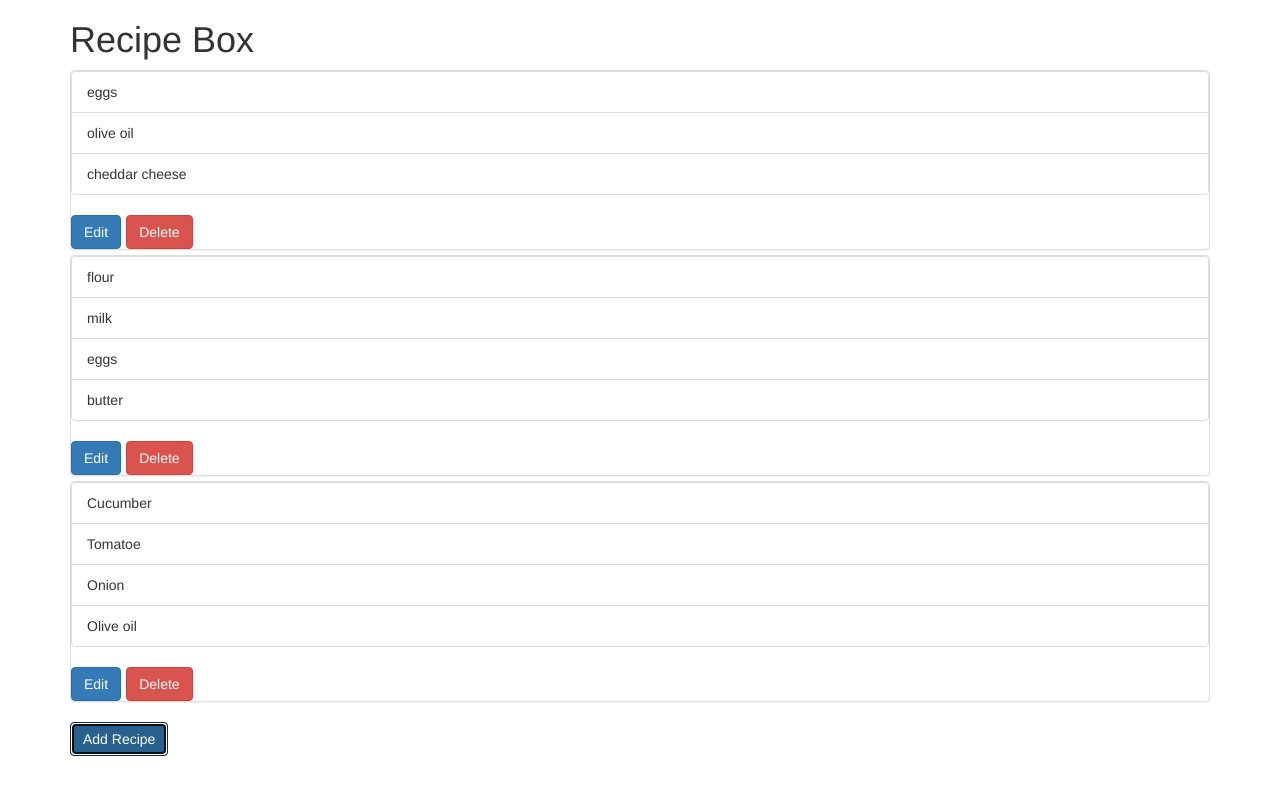
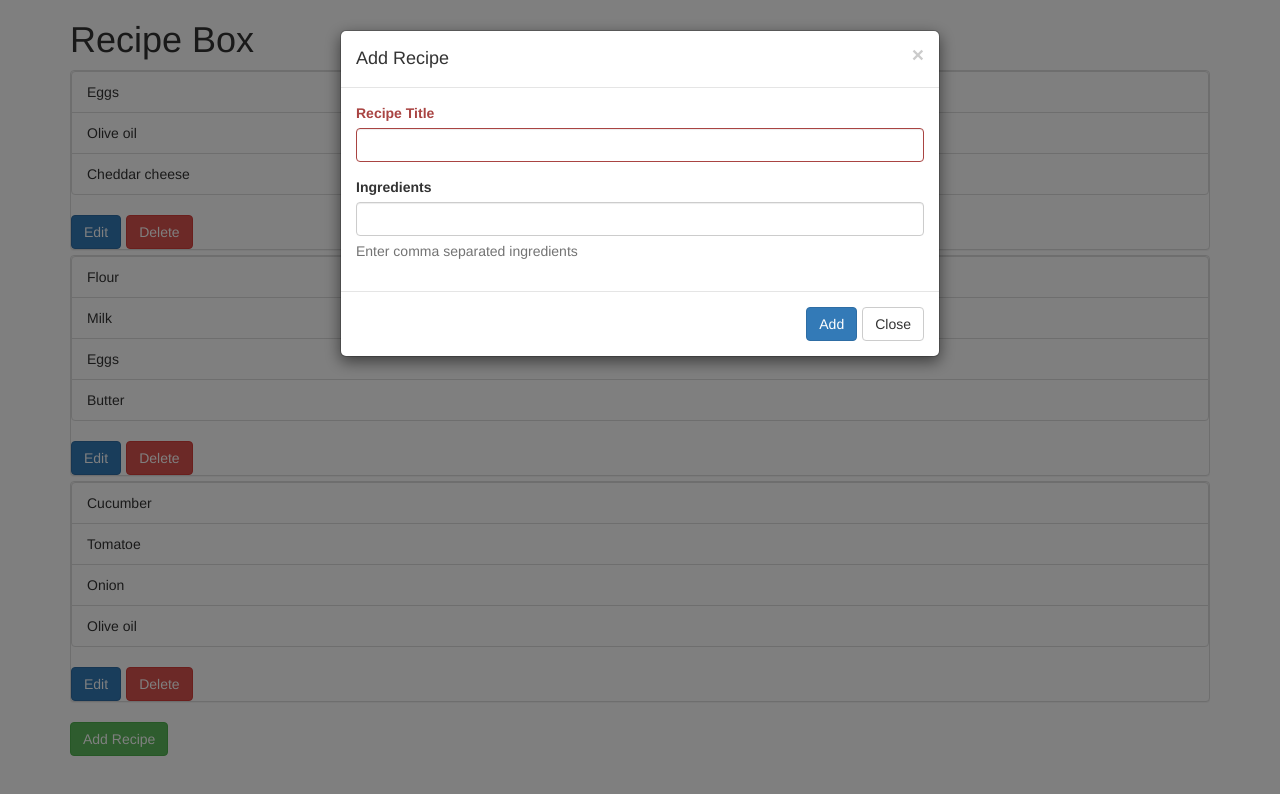
Before and after one commit to AleksandrSidorov/fcc-recipe-box, a React (Create React App) app: page / in a window 1280 px wide. Both pictures are taken after a click on the button "Add Recipe". Shown: the top 794 px of the page. Built offline with nearby package versions, Linux system fonts and the light colour scheme.

Commit message:
Form added to Modal

```diff
--- a/src/components/AddRecipe.js
+++ b/src/components/AddRecipe.js
@@ -1,14 +1,71 @@
 import React from 'react'
-import { Button } from 'react-bootstrap'
+import { Button, Modal, FormGroup, ControlLabel, FormControl, HelpBlock } from 'react-bootstrap'
 
 class AddRecipe extends React.Component {
+  constructor(props) {
+    super(props)
+    this.state = {
+      showModal: false,
+      title: '',
+      ingredients: ''
+    }
+  }
+
+  open = () => this.setState({ showModal: true })
+
+  close = () => this.setState({
+    showModal: false,
+    title: '',
+    ingredients: ''
+  })
+
+  getTitleValidationState = () => {
+    const titleLength = this.state.title.length
+    if (titleLength < 1) return "error"
+  }
+
+  handleTitleChange = (event) => this.setState({ title: event.target.value })
+
+  handleIngredientsChange = (event) => this.setState({ ingredients: event.target.value })
+
 
   render() {
     return (
       <div>
-        <Button bsStyle="primary">
+        <Button bsStyle="success" onClick={this.open}>
           Add Recipe
         </Button>
+
+        <Modal show={this.state.showModal} onHide={this.close}>
+          <Modal.Header closeButton>
+            <Modal.Title>Add Recipe</Modal.Title>
+          </Modal.Header>
+          <Modal.Body>
+            <form>
+              <FormGroup controlId="formRecipeTitle" validationState={this.getTitleValidationState()}>
+                <ControlLabel>Recipe Title</ControlLabel>
+                <FormControl
+                  type="text"
+                  value={this.state.title}
+                  onChange={this.handleTitleChange} />
+              </FormGroup>
+              <FormGroup controlId="formRecipeIngredients">
+                <ControlLabel>Ingredients</ControlLabel>
+                <FormControl
+                  type="text"
+                  value={this.state.ingredients}
+                  onChange={this.handleIngredientsChange}
+                />
+                <HelpBlock>Enter comma separated ingredients</HelpBlock>
+              </FormGroup>
+            </form>
+          </Modal.Body>
+          <Modal.Footer>
+            <Button type="submit" bsStyle="primary">Add</Button>
+            <Button onClick={this.close}>Close</Button>
+          </Modal.Footer>
+        </Modal>
+
       </div>
     )
   }
--- a/src/components/App.js
+++ b/src/components/App.js
@@ -1,7 +1,6 @@
 import React, { Component } from 'react';
 
 import RecipecardsList from './RecipeCardsList';
-import AddRecipe from './AddRecipe'
 
 class App extends Component {
   constructor(props) {
@@ -17,7 +16,6 @@ class App extends Component {
       <div className="container">
         <h1>Recipe Box</h1>
         <RecipecardsList />
-        <AddRecipe />
       </div>
     );
   }
--- a/src/components/RecipeCardsList.js
+++ b/src/components/RecipeCardsList.js
@@ -1,11 +1,13 @@
 import React, { Component } from 'react'
+import { PanelGroup, Panel } from 'react-bootstrap'
+
 import RecipeCard from './RecipeCard'
-import { PanelGroup, Panel } from 'react-bootstrap'
+import AddRecipe from './AddRecipe'
 
 // Initial Data
 const INIT_RECIPES = [
-  {title: "Cheese omelette", ingredients: ["eggs", "olive oil", "cheddar cheese"]},
-  {title: "Pancakes", ingredients: ["flour", "milk", "eggs", "butter"]},
+  {title: "Cheese omelette", ingredients: ["Eggs", "Olive oil", "Cheddar cheese"]},
+  {title: "Pancakes", ingredients: ["Flour", "Milk", "Eggs", "Butter"]},
   {title: "Salad", ingredients: ["Cucumber", "Tomatoe", "Onion", "Olive oil"]}
 ];
 
@@ -38,9 +40,17 @@ class RecipeCardsList extends Component {
     newData.splice(index, 1);
     this.setState({
       data: newData
-    });
+    })
     localStorage.setItem('_recipe_list', JSON.stringify(newData))
-  };
+  }
+
+  handleAddRecipe = (recipe) => {
+    const newData = this.state.data.push(recipe)
+    this.setState({
+      data: newData
+    })
+    localStorage.setItem('_recipe_list', JSON.stringify(newData))
+  }
 
   render () {
     const recipeCards = this.state.data
@@ -57,9 +67,12 @@ class RecipeCardsList extends Component {
       })
 
     return (
-      <PanelGroup defaultActiveKey={0} accordion>
-        {recipeCards}
-      </PanelGroup>
+      <div>
+        <PanelGroup defaultActiveKey={0} accordion>
+          {recipeCards}
+        </PanelGroup>
+        <AddRecipe />
+      </div>
     )
   }
 }
```
Also changed, not shown: src/components/Modal.js (deleted, +0 -27 lines).
